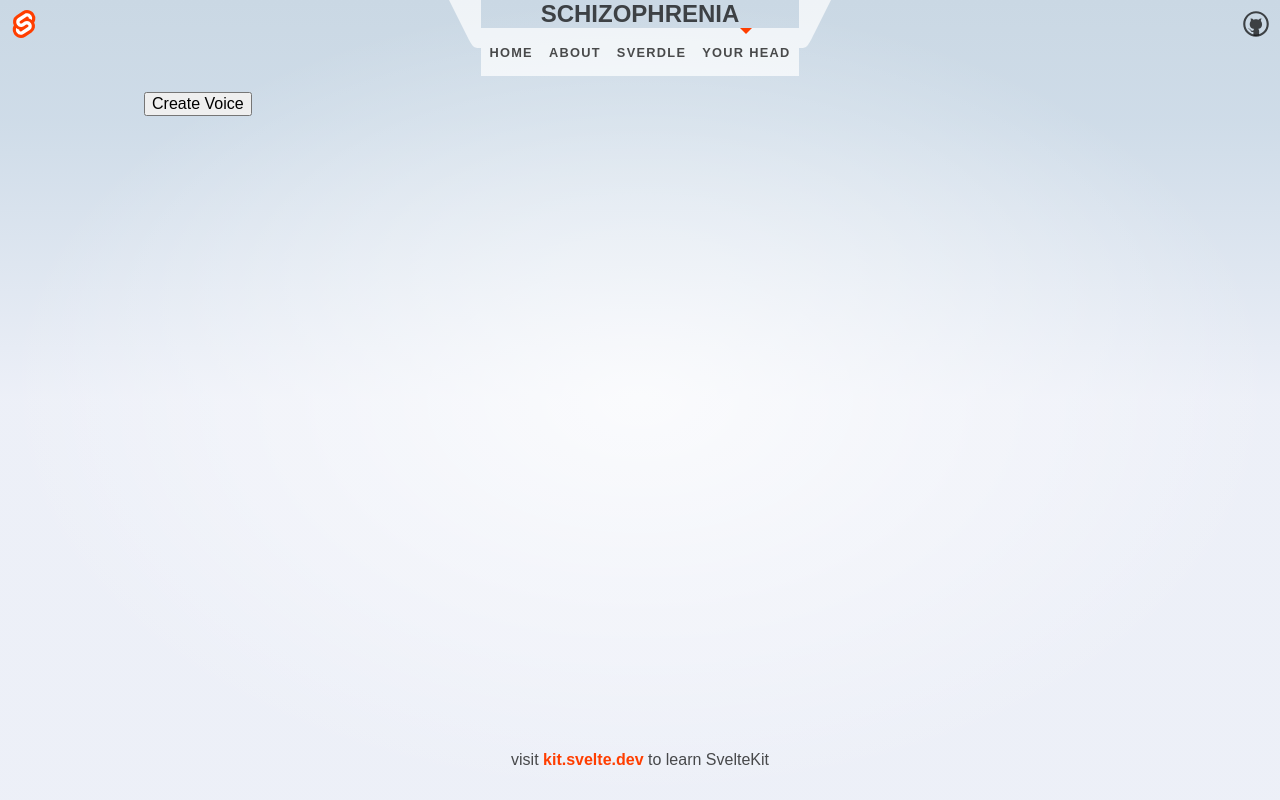
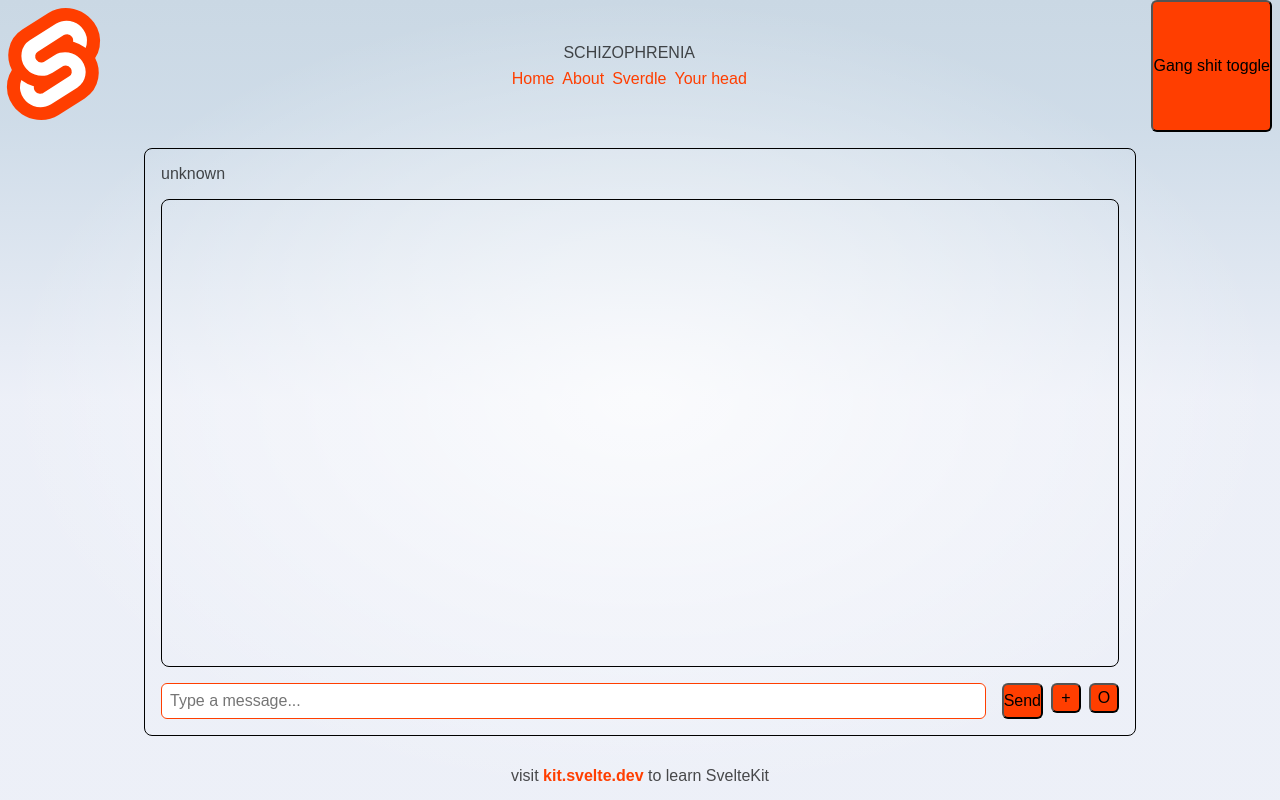
Before and after one commit to russell-hustle/schizophrenia, a SvelteKit app: page /head-space in a window 1280 px wide. Built offline with nearby package versions, Linux system fonts and the light colour scheme.

Commit message:
popping off

```diff
--- a/src/components/VoiceCreator.svelte
+++ b/src/components/VoiceCreator.svelte
@@ -1,6 +1,7 @@
 <script lang="ts">
   export let open: boolean;
   export let handleClose: () => void;
+  export let onVoiceAdd: (voice: Voice) => void;
 
   let name = "";
   let personality = "";
@@ -8,6 +9,11 @@
   const handleCreate = () => {
     alert(name);
     // TODO: add voice to room
+    onVoiceAdd({ name, personality });
+
+    handleClose();
+    name = "";
+    personality = "";
   };
 </script>
 
@@ -16,8 +22,8 @@
     <button on:click={handleClose}>Close</button>
     <h2>Create a voice</h2>
     <input bind:value={name} placeholder="Name" />
-    <button on:click={handleCreate}>Create</button>
     <input bind:value={personality} placeholder="Personality" />
+    <button on:click={handleCreate}>Add</button>
   </div>
 {/if}
 
--- a/src/routes/+layout.svelte
+++ b/src/routes/+layout.svelte
@@ -1,9 +1,9 @@
 <script>
 	import Header from './Header.svelte';
-	import './styles.css';
+	import './global.scss';
 </script>
 
-<div class="app">
+<div id="app">
 	<Header />
 
 	<main>
@@ -16,10 +16,10 @@
 </div>
 
 <style>
-	.app {
+	#app {
 		display: flex;
 		flex-direction: column;
-		min-height: 100vh;
+		height: 100vh;
 	}
 
 	main {
--- a/src/routes/Header.svelte
+++ b/src/routes/Header.svelte
@@ -2,20 +2,29 @@
   import { page } from "$app/stores";
   import logo from "$lib/images/svelte-logo.svg";
   import github from "$lib/images/github.svg";
+
+  const handleToggleTheme = () => {
+    const root = document.documentElement;
+    const isDark = root.classList.contains("dark");
+
+    if (isDark) {
+      root.classList.remove("dark");
+      localStorage.theme = "light";
+    } else {
+      root.classList.add("dark");
+      localStorage.theme = "dark";
+    }
+  }
 </script>
 
 <header>
-  <div class="corner">
+  <div class="toolbar">
     <a href="https://kit.svelte.dev">
       <img src={logo} alt="SvelteKit" />
     </a>
   </div>
 
   <nav>
-    <svg viewBox="0 0 2 3" aria-hidden="true">
-      <path d="M0,0 L1,2 C1.5,3 1.5,3 2,3 L2,0 Z" />
-    </svg>
-    <div>
       <h2 id="title">SCHIZOPHRENIA</h2>
       <ul>
         <li aria-current={$page.url.pathname === "/" ? "page" : undefined}>
@@ -39,113 +48,41 @@
           <a href="/head-space">Your head</a>
         </li>
       </ul>
-    </div>
-    <svg viewBox="0 0 2 3" aria-hidden="true">
-      <path d="M0,0 L0,3 C0.5,3 0.5,3 1,2 L2,0 Z" />
-    </svg>
   </nav>
 
-  <div class="corner">
+  <div class="toolbar">
+    <button on:click={handleToggleTheme} >Gang shit toggle</button>
     <a href="https://github.com/russell-hustle/schizophrenia">
       <img src={github} alt="GitHub" />
     </a>
   </div>
 </header>
 
-<style>
+<style lang="scss">
   header {
     display: flex;
     justify-content: space-between;
   }
 
-  .corner {
-    width: 3em;
-    height: 3em;
-  }
-
-  .corner a {
-    display: flex;
-    align-items: center;
-    justify-content: center;
-    width: 100%;
-    height: 100%;
-  }
-
-  .corner img {
-    width: 2em;
-    height: 2em;
-    object-fit: contain;
-  }
-
   nav {
     display: flex;
     justify-content: center;
-    --background: rgba(255, 255, 255, 0.7);
+    flex-direction: column;
+    gap: 8px;
+
+    text-align: center;
+
+    ul {
+      padding: 0;
+      list-style: none;
+      display: flex;
+      gap: 8px;
+    }
   }
 
-  svg {
-    width: 2em;
-    height: 3em;
-    display: block;
+  .toolbar {
+    display: flex;
+    gap: 8px;
   }
 
-  path {
-    fill: var(--background);
-  }
-
-  #title {
-    text-align: center;
-    font-size: 1.5rem;
-    font-weight: 700;
-    margin: 0;
-    padding: 0;
-  }
-
-  ul {
-    position: relative;
-    padding: 0;
-    margin: 0;
-    height: 3em;
-    display: flex;
-    justify-content: center;
-    align-items: center;
-    list-style: none;
-    background: var(--background);
-    background-size: contain;
-  }
-
-  li {
-    position: relative;
-    height: 100%;
-  }
-
-  li[aria-current="page"]::before {
-    --size: 6px;
-    content: "";
-    width: 0;
-    height: 0;
-    position: absolute;
-    top: 0;
-    left: calc(50% - var(--size));
-    border: var(--size) solid transparent;
-    border-top: var(--size) solid var(--color-theme-1);
-  }
-
-  nav a {
-    display: flex;
-    height: 100%;
-    align-items: center;
-    padding: 0 0.5rem;
-    color: var(--color-text);
-    font-weight: 700;
-    font-size: 0.8rem;
-    text-transform: uppercase;
-    letter-spacing: 0.1em;
-    text-decoration: none;
-    transition: color 0.2s linear;
-  }
-
-  a:hover {
-    color: var(--color-theme-1);
-  }
 </style>
--- a/src/routes/styles.css
+++ b/src/routes/global.scss
@@ -1,4 +1,10 @@
 @import '@fontsource/fira-mono';
+
+* {
+	box-sizing: border-box;
+	padding: 0;
+	margin: 0;
+}
 
 :root {
 	--font-body: Arial, -apple-system, BlinkMacSystemFont, 'Segoe UI', Roboto, Oxygen, Ubuntu,
@@ -14,6 +20,15 @@
 	--column-margin-top: 4rem;
 	font-family: var(--font-body);
 	color: var(--color-text);
+
+	&.dark {
+		--color-bg-0: rgb(0, 0, 0);
+		--color-bg-1: hsl(209, 36%, 10%);
+		--color-bg-2: hsl(224, 44%, 5%);
+		--color-theme-1: rgb(119, 30, 0);
+		--color-theme-2: #4075a6;
+		--color-text: rgba(255, 255, 255, 0.7);
+	}
 }
 
 body {
@@ -105,3 +120,26 @@ button:focus:not(:focus-visible) {
 	width: 1px;
 	white-space: nowrap;
 }
+
+button {
+	cursor: pointer;
+	outline: none;
+	border-radius: 6px;
+	background-color: var(--color-theme-1);
+
+	transition: all 0.2s ease-in-out;
+
+	&:hover {
+		background-color: var(--color-theme-2);
+	}
+
+	&:active {
+		transform: translateY(-1px) scale(0.99);
+	}
+}
+
+input {
+	padding: 8px;
+	border: 1px solid var(--color-theme-1);
+	border-radius: 6px;
+}
--- a/src/routes/head-space/+page.svelte
+++ b/src/routes/head-space/+page.svelte
@@ -5,12 +5,59 @@
 
   import VoiceCreator from "@/components/VoiceCreator.svelte";
 
+  import {getColorName} from '@/utils/colorName';
+
   let spaceName = "unknown";
   let creationOpen = false;
+
+  let messageText = "";
+
+  let messages: Message[] = [];
+
+  let voices: string[] = [];
 
   const handleClose = () => {
     creationOpen = false;
   };
+
+  const handleOpenCreation = () => {
+    creationOpen = true;
+  };
+
+  const handleSendMessage = () => {
+    if (messageText === "") {
+      return;
+    }
+
+    const message: Message = {
+      text: messageText,
+      user: "User"
+    };
+
+    messages = [...messages, message];
+    messageText = "";
+  }
+
+  const handleKeyDown = (e: KeyboardEvent) => {
+    if (e.key === "Enter") {
+      handleSendMessage();
+    }
+  }
+
+  const handleBullshit = () => {
+    const randomVoice = voices[Math.floor(Math.random() * voices.length)];
+
+    const message: Message = {
+      text: 'hey',
+      user: randomVoice
+    };
+
+    messages = [...messages, message];
+  }
+
+  const handleVoiceAdd = (voice: Voice) => {
+    voices = [...voices, voice.name];
+  }
 
 //   const conn = new PartySocket({
 //   host: PARTYKIT_HOST,
@@ -24,8 +71,101 @@
   <meta name="description" content="Svelte demo app" />
 </svelte:head>
 
-<div>
-  <button on:click={() => (creationOpen = true)}>Create Voice</button>
+<div id="space">
+  <div id="space-header">
+    <h2>{spaceName}</h2>
+  </div>
 
-  <VoiceCreator open={creationOpen} handleClose={handleClose} />
+  <div id="space-messages">
+    <ul>
+      {#each messages as message}
+      <li class="message">
+        <p class="message-user"
+          style="color: {getColorName(message.user)};"
+>{message.user}:</p>
+        <p class="message-text">
+           {message.text}
+        </p>
+      </li>
+      {/each}
+    </ul>
+  </div>
+
+  <div id="space-input">
+    <input bind:value={messageText} on:keydown={handleKeyDown}  placeholder="Type a message..." type="text" />
+    <div id="space-input-messages">
+      <button on:click={handleSendMessage}>Send</button>
+      <button class="icon" on:click={handleOpenCreation}>+</button>
+      <button class="icon" on:click={handleBullshit}>O</button>
+    </div>
+  </div>
+
+  <VoiceCreator open={creationOpen} handleClose={handleClose} onVoiceAdd={handleVoiceAdd} />
+
 </div>
+
+<style lang="scss">
+
+button.icon {
+  width: 30px;
+  height: 30px;
+}
+
+#space {
+  flex: 1;
+  padding: 16px;
+  border: 1px solid black;
+  border-radius: 8px;
+  display: flex;
+  flex-direction: column;
+  gap: 16px;
+
+  #space-header {
+    margin: 0;
+  }
+
+  #space-messages {
+    flex: 1;
+    padding: 16px;
+    border: 1px solid black;
+    border-radius: 8px;
+
+    ul {
+      display: flex;
+      flex-direction: column;
+      gap: 8px;
+
+      li.message {
+        display: flex;
+        gap: 8px;
+        padding: 8px;
+        border: 1px solid black;
+        border-radius: 8px;
+
+        .message-user {
+          font-weight: bold;
+        }
+
+        .message-text {
+          flex: 1;
+        }
+      }
+    }
+  }
+
+  #space-input {
+    display: flex;
+    gap: 16px;
+
+    input {
+      flex: 1;
+    }
+
+    #space-input-messages {
+      display: flex;
+      gap: 8px;
+    }
+  }
+}
+
+</style>
--- /dev/null
+++ b/src/utils/colorName.ts
@@ -0,0 +1,12 @@
+/**
+ * Consistent random color names
+ */
+export const getColorName = (name: string) => {
+  const stringUniqueHash = Array.from(name).reduce(
+    (acc, char) =>
+      char.charCodeAt(0) + ((acc << 5) - acc),
+    0,
+  );
+
+  return `hsl(${stringUniqueHash % 360}, 95%, 50%)`;
+};
```
Also changed, not shown: src/types.d.ts (added, +9 -0 lines).
